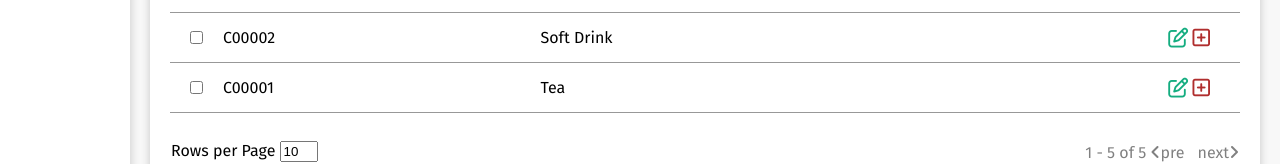
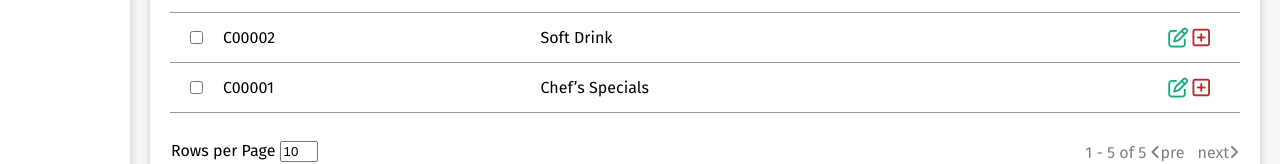
Before and after one commit to Kboy123-st/Asian-Sushi-Restaurant, a plain HTML site: page component/product/catagory.html in a window 1280 px wide. Shown: the part 411-575 px from the top of the page. Drawn offline with Linux system fonts and the light colour scheme; a web font is replaced by a local one.

Commit message:
Update catagory.html

```diff
--- a/component/product/catagory.html
+++ b/component/product/catagory.html
@@ -178,7 +178,7 @@
                   <tr>
                      <td width="50px"><input type="checkbox"></td>
                      <td>C00001</td>
-                     <td>Tea</td>
+                     <td>Chef’s Specials</td>
                      <td style="text-align: right;"><i class="fa-regular fa-pen-to-square fa-lg"
                            style="color: #14ad80;"></i> <i class="fa-regular fa-square-plus fa-lg"
                            style="color: #b02e2e;"></i></td>
```
